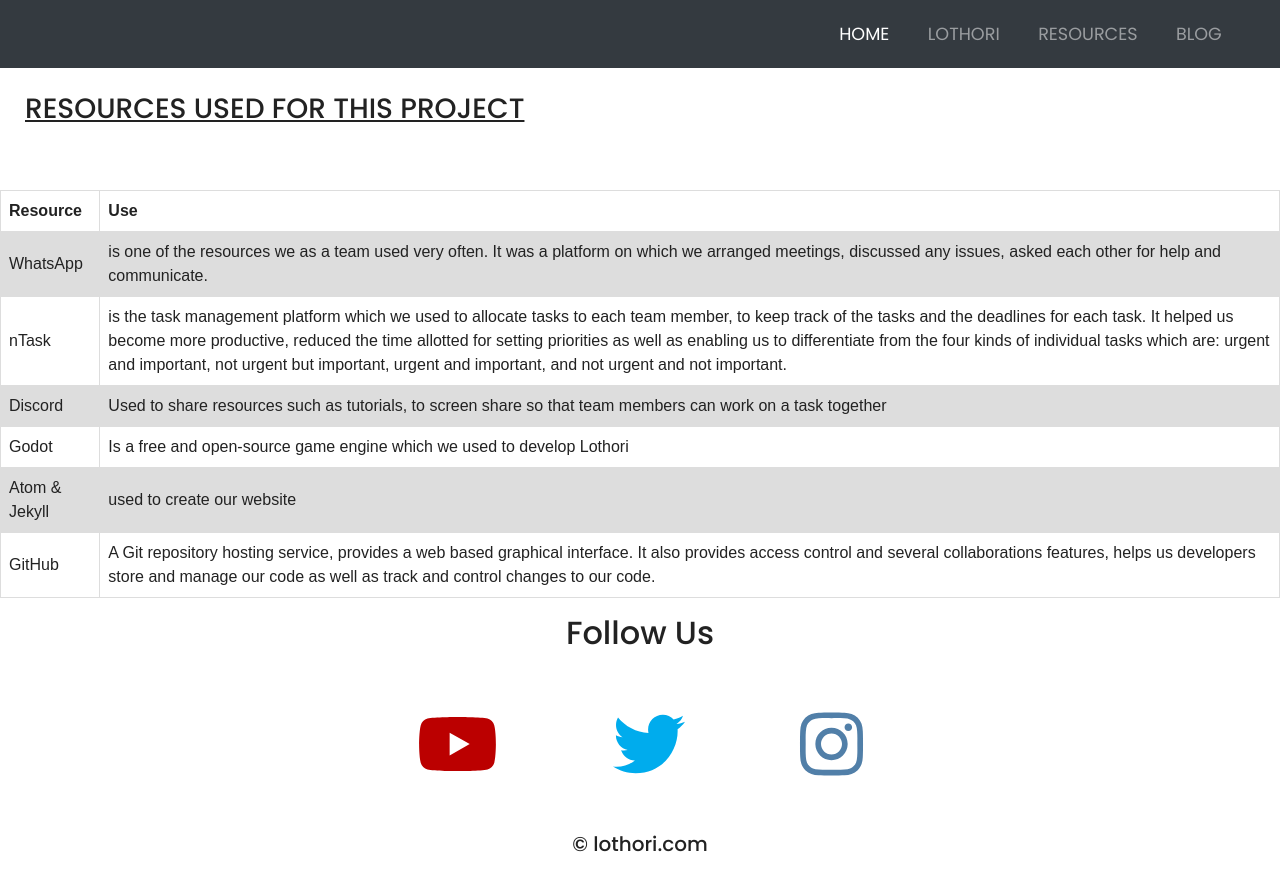
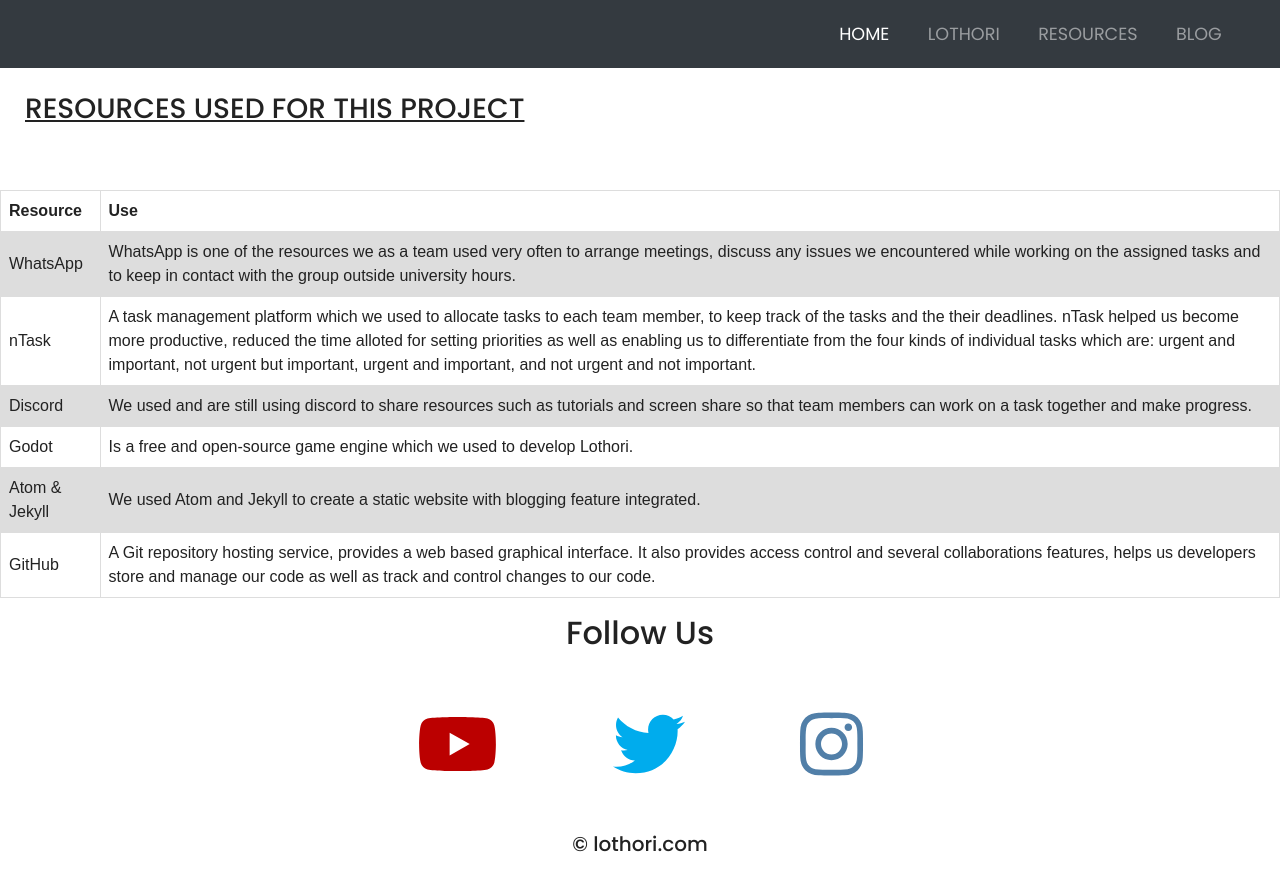
Before and after one commit to mohamedjasmin/lothoriold, a Jekyll site: the page built from resources.md, in a window 1280 px wide. Shown: the top 891 px of the page. Built offline with Jekyll 4.4.1, drawn with Linux system fonts in a browser that asks for light colours; nearby versions of some CDN libraries.

Commit message:
added more text to resources

```diff
--- a/resources.md
+++ b/resources.md
@@ -30,26 +30,26 @@
   </tr>
   <tr>
     <td>WhatsApp</td>
-    <td>is one of the resources we as a team used very often. It was a platform on which we arranged meetings, discussed any issues, asked each other for help and communicate.
+    <td>WhatsApp is one of the resources we as a team used very often to arrange meetings, discuss any issues we encountered while working on the assigned tasks and to keep in contact with the group outside university hours.
 </td>
   </tr>
   <tr>
     <td>nTask</td>
-    <td>is the task management platform which we used to allocate tasks to each team member, to keep track of the tasks and the deadlines for each task. It helped us become more productive, reduced the time allotted for setting priorities as well as enabling us to differentiate from the four kinds of individual tasks which are: urgent and important, not urgent but important, urgent and important, and not urgent and not important.
+    <td>A task management platform which we used to allocate tasks to each team member, to keep track of the tasks and the their deadlines. nTask helped us become more productive, reduced the time alloted for setting priorities as well as enabling us to differentiate from the four kinds of individual tasks which are: urgent and important, not urgent but important, urgent and important, and not urgent and not important.
 </td>
   </tr>
   <tr>
     <td>Discord</td>
-    <td>Used to share resources such as tutorials, to screen share so that team members can work on a task together
+    <td>We used and are still using discord to share resources such as tutorials and screen share so that team members can work on a task together and make progress.
 </td>
   </tr>
   <tr>
     <td>Godot</td>
-    <td>Is a free and open-source game engine which we used to develop Lothori</td>
+    <td>Is a free and open-source game engine which we used to develop Lothori.</td>
   </tr>
   <tr>
     <td>Atom & Jekyll</td>
-    <td>used to create our website</td>
+    <td>We used Atom and Jekyll to create a static website with blogging feature integrated. </td>
   </tr>
   <tr>
     <td>GitHub</td>
```
